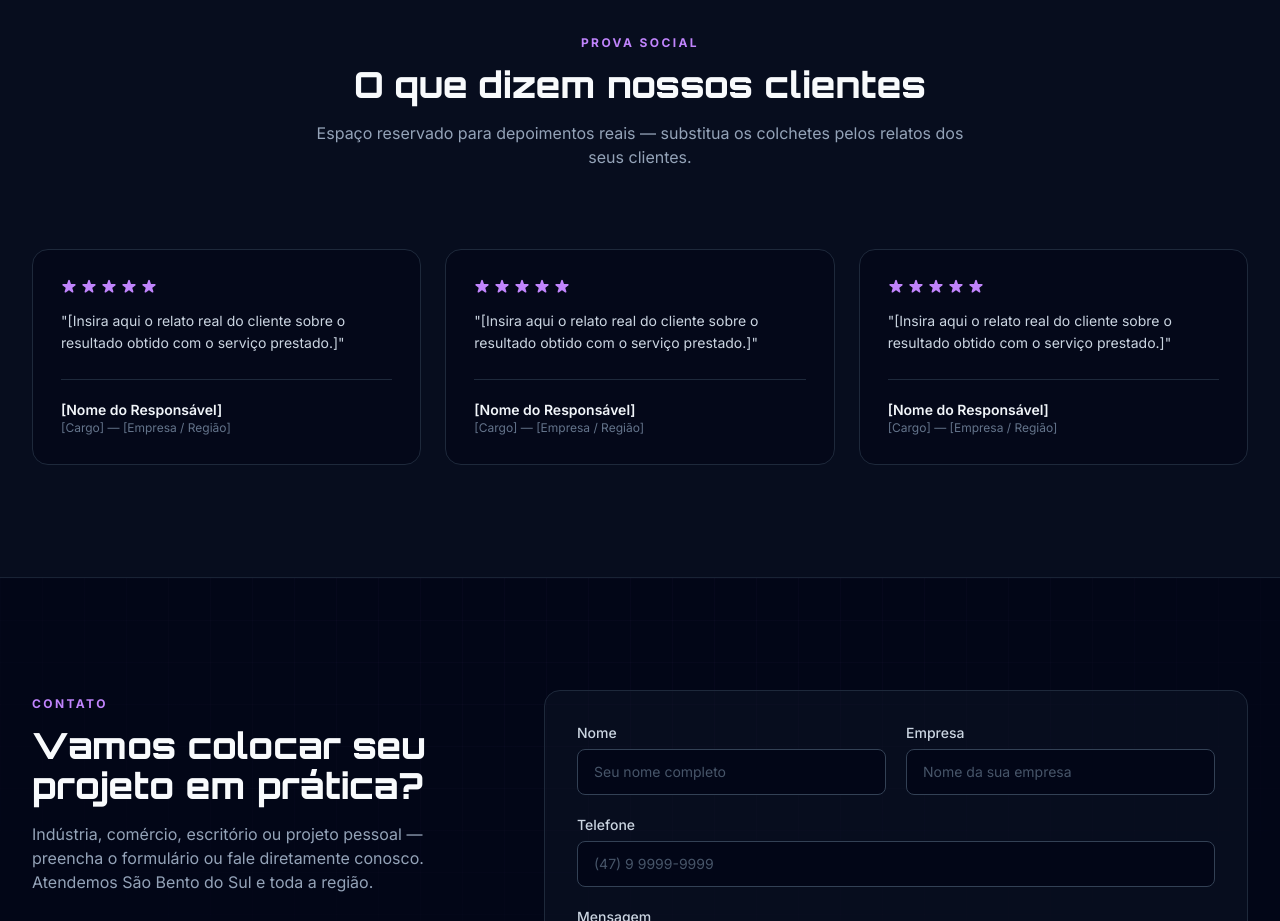
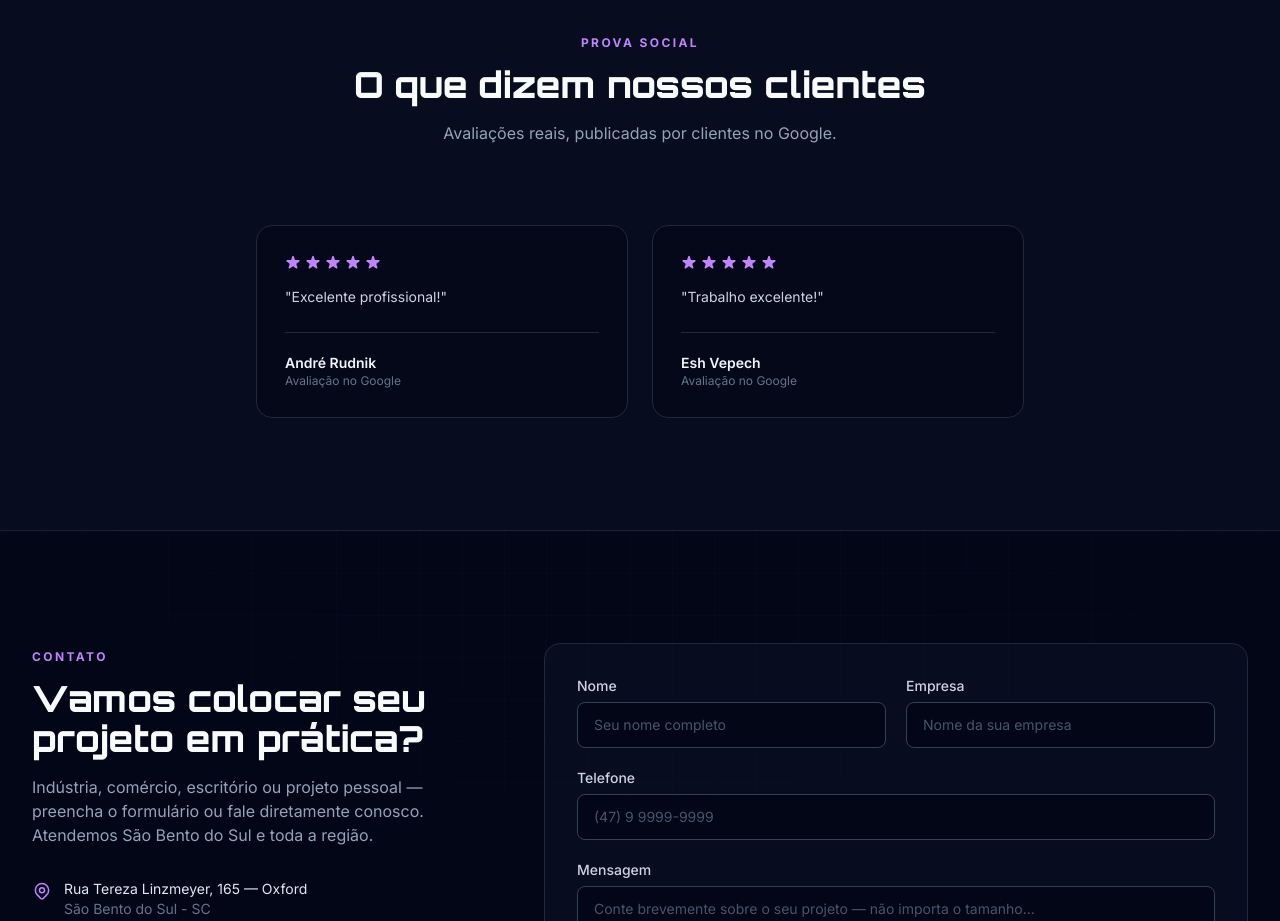
Before and after one commit to langagu05-cloud/langatechautomation, a plain HTML site: page index.html in a window 1280 px wide. Shown: the part 4040-4961 px from the top of the page. Drawn offline with nearby package versions, Linux system fonts and the light colour scheme.

Commit message:
Add real Google reviews (André Rudnik, Esh Vepech) to Depoimentos section

```diff
--- a/index.html
+++ b/index.html
@@ -446,11 +446,11 @@
       <div class="reveal text-center max-w-2xl mx-auto mb-14 md:mb-20">
         <span class="text-xs font-bold uppercase tracking-[0.2em] text-purple-400">Prova Social</span>
         <h2 class="font-display mt-3 text-3xl md:text-4xl font-extrabold text-slate-50">O que dizem nossos clientes</h2>
-        <p class="mt-4 text-slate-400">Espaço reservado para depoimentos reais — substitua os colchetes pelos relatos dos seus clientes.</p>
+        <p class="mt-4 text-slate-400">Avaliações reais, publicadas por clientes no Google.</p>
       </div>
 
-      <div class="grid md:grid-cols-3 gap-6">
-        <!-- Card de depoimento (template) — repita este bloco para cada depoimento real -->
+      <div class="grid sm:grid-cols-2 gap-6 max-w-3xl mx-auto">
+        <!-- Depoimento real — avaliação do Google (André Rudnik) -->
         <div class="reveal rounded-2xl border border-slate-800 bg-slate-950/60 p-7">
           <div class="flex gap-1 text-purple-400 mb-4">
             <svg class="w-4 h-4" fill="currentColor" viewBox="0 0 20 20"><path d="M9.049 2.927c.3-.921 1.603-.921 1.902 0l1.286 3.957a1 1 0 00.95.69h4.162c.969 0 1.371 1.24.588 1.81l-3.368 2.447a1 1 0 00-.363 1.118l1.287 3.957c.3.921-.755 1.688-1.54 1.118l-3.367-2.447a1 1 0 00-1.175 0l-3.367 2.447c-.784.57-1.838-.197-1.539-1.118l1.286-3.957a1 1 0 00-.363-1.118L2.063 9.384c-.783-.57-.38-1.81.588-1.81h4.163a1 1 0 00.95-.69l1.285-3.957z"/></svg>
@@ -459,13 +459,14 @@
             <svg class="w-4 h-4" fill="currentColor" viewBox="0 0 20 20"><path d="M9.049 2.927c.3-.921 1.603-.921 1.902 0l1.286 3.957a1 1 0 00.95.69h4.162c.969 0 1.371 1.24.588 1.81l-3.368 2.447a1 1 0 00-.363 1.118l1.287 3.957c.3.921-.755 1.688-1.54 1.118l-3.367-2.447a1 1 0 00-1.175 0l-3.367 2.447c-.784.57-1.838-.197-1.539-1.118l1.286-3.957a1 1 0 00-.363-1.118L2.063 9.384c-.783-.57-.38-1.81.588-1.81h4.163a1 1 0 00.95-.69l1.285-3.957z"/></svg>
             <svg class="w-4 h-4" fill="currentColor" viewBox="0 0 20 20"><path d="M9.049 2.927c.3-.921 1.603-.921 1.902 0l1.286 3.957a1 1 0 00.95.69h4.162c.969 0 1.371 1.24.588 1.81l-3.368 2.447a1 1 0 00-.363 1.118l1.287 3.957c.3.921-.755 1.688-1.54 1.118l-3.367-2.447a1 1 0 00-1.175 0l-3.367 2.447c-.784.57-1.838-.197-1.539-1.118l1.286-3.957a1 1 0 00-.363-1.118L2.063 9.384c-.783-.57-.38-1.81.588-1.81h4.163a1 1 0 00.95-.69l1.285-3.957z"/></svg>
           </div>
-          <p class="text-slate-300 text-sm leading-relaxed">"[Insira aqui o relato real do cliente sobre o resultado obtido com o serviço prestado.]"</p>
+          <p class="text-slate-300 text-sm leading-relaxed">"Excelente profissional!"</p>
           <div class="mt-6 pt-5 border-t border-slate-800">
-            <p class="font-semibold text-slate-100 text-sm">[Nome do Responsável]</p>
-            <p class="text-xs text-slate-500">[Cargo] — [Empresa / Região]</p>
+            <p class="font-semibold text-slate-100 text-sm">André Rudnik</p>
+            <p class="text-xs text-slate-500">Avaliação no Google</p>
           </div>
         </div>
 
+        <!-- Depoimento real — avaliação do Google (Esh Vepech) -->
         <div class="reveal rounded-2xl border border-slate-800 bg-slate-950/60 p-7">
           <div class="flex gap-1 text-purple-400 mb-4">
             <svg class="w-4 h-4" fill="currentColor" viewBox="0 0 20 20"><path d="M9.049 2.927c.3-.921 1.603-.921 1.902 0l1.286 3.957a1 1 0 00.95.69h4.162c.969 0 1.371 1.24.588 1.81l-3.368 2.447a1 1 0 00-.363 1.118l1.287 3.957c.3.921-.755 1.688-1.54 1.118l-3.367-2.447a1 1 0 00-1.175 0l-3.367 2.447c-.784.57-1.838-.197-1.539-1.118l1.286-3.957a1 1 0 00-.363-1.118L2.063 9.384c-.783-.57-.38-1.81.588-1.81h4.163a1 1 0 00.95-.69l1.285-3.957z"/></svg>
@@ -474,25 +475,10 @@
             <svg class="w-4 h-4" fill="currentColor" viewBox="0 0 20 20"><path d="M9.049 2.927c.3-.921 1.603-.921 1.902 0l1.286 3.957a1 1 0 00.95.69h4.162c.969 0 1.371 1.24.588 1.81l-3.368 2.447a1 1 0 00-.363 1.118l1.287 3.957c.3.921-.755 1.688-1.54 1.118l-3.367-2.447a1 1 0 00-1.175 0l-3.367 2.447c-.784.57-1.838-.197-1.539-1.118l1.286-3.957a1 1 0 00-.363-1.118L2.063 9.384c-.783-.57-.38-1.81.588-1.81h4.163a1 1 0 00.95-.69l1.285-3.957z"/></svg>
             <svg class="w-4 h-4" fill="currentColor" viewBox="0 0 20 20"><path d="M9.049 2.927c.3-.921 1.603-.921 1.902 0l1.286 3.957a1 1 0 00.95.69h4.162c.969 0 1.371 1.24.588 1.81l-3.368 2.447a1 1 0 00-.363 1.118l1.287 3.957c.3.921-.755 1.688-1.54 1.118l-3.367-2.447a1 1 0 00-1.175 0l-3.367 2.447c-.784.57-1.838-.197-1.539-1.118l1.286-3.957a1 1 0 00-.363-1.118L2.063 9.384c-.783-.57-.38-1.81.588-1.81h4.163a1 1 0 00.95-.69l1.285-3.957z"/></svg>
           </div>
-          <p class="text-slate-300 text-sm leading-relaxed">"[Insira aqui o relato real do cliente sobre o resultado obtido com o serviço prestado.]"</p>
+          <p class="text-slate-300 text-sm leading-relaxed">"Trabalho excelente!"</p>
           <div class="mt-6 pt-5 border-t border-slate-800">
-            <p class="font-semibold text-slate-100 text-sm">[Nome do Responsável]</p>
-            <p class="text-xs text-slate-500">[Cargo] — [Empresa / Região]</p>
-          </div>
-        </div>
-
-        <div class="reveal rounded-2xl border border-slate-800 bg-slate-950/60 p-7">
-          <div class="flex gap-1 text-purple-400 mb-4">
-            <svg class="w-4 h-4" fill="currentColor" viewBox="0 0 20 20"><path d="M9.049 2.927c.3-.921 1.603-.921 1.902 0l1.286 3.957a1 1 0 00.95.69h4.162c.969 0 1.371 1.24.588 1.81l-3.368 2.447a1 1 0 00-.363 1.118l1.287 3.957c.3.921-.755 1.688-1.54 1.118l-3.367-2.447a1 1 0 00-1.175 0l-3.367 2.447c-.784.57-1.838-.197-1.539-1.118l1.286-3.957a1 1 0 00-.363-1.118L2.063 9.384c-.783-.57-.38-1.81.588-1.81h4.163a1 1 0 00.95-.69l1.285-3.957z"/></svg>
-            <svg class="w-4 h-4" fill="currentColor" viewBox="0 0 20 20"><path d="M9.049 2.927c.3-.921 1.603-.921 1.902 0l1.286 3.957a1 1 0 00.95.69h4.162c.969 0 1.371 1.24.588 1.81l-3.368 2.447a1 1 0 00-.363 1.118l1.287 3.957c.3.921-.755 1.688-1.54 1.118l-3.367-2.447a1 1 0 00-1.175 0l-3.367 2.447c-.784.57-1.838-.197-1.539-1.118l1.286-3.957a1 1 0 00-.363-1.118L2.063 9.384c-.783-.57-.38-1.81.588-1.81h4.163a1 1 0 00.95-.69l1.285-3.957z"/></svg>
-            <svg class="w-4 h-4" fill="currentColor" viewBox="0 0 20 20"><path d="M9.049 2.927c.3-.921 1.603-.921 1.902 0l1.286 3.957a1 1 0 00.95.69h4.162c.969 0 1.371 1.24.588 1.81l-3.368 2.447a1 1 0 00-.363 1.118l1.287 3.957c.3.921-.755 1.688-1.54 1.118l-3.367-2.447a1 1 0 00-1.175 0l-3.367 2.447c-.784.57-1.838-.197-1.539-1.118l1.286-3.957a1 1 0 00-.363-1.118L2.063 9.384c-.783-.57-.38-1.81.588-1.81h4.163a1 1 0 00.95-.69l1.285-3.957z"/></svg>
-            <svg class="w-4 h-4" fill="currentColor" viewBox="0 0 20 20"><path d="M9.049 2.927c.3-.921 1.603-.921 1.902 0l1.286 3.957a1 1 0 00.95.69h4.162c.969 0 1.371 1.24.588 1.81l-3.368 2.447a1 1 0 00-.363 1.118l1.287 3.957c.3.921-.755 1.688-1.54 1.118l-3.367-2.447a1 1 0 00-1.175 0l-3.367 2.447c-.784.57-1.838-.197-1.539-1.118l1.286-3.957a1 1 0 00-.363-1.118L2.063 9.384c-.783-.57-.38-1.81.588-1.81h4.163a1 1 0 00.95-.69l1.285-3.957z"/></svg>
-            <svg class="w-4 h-4" fill="currentColor" viewBox="0 0 20 20"><path d="M9.049 2.927c.3-.921 1.603-.921 1.902 0l1.286 3.957a1 1 0 00.95.69h4.162c.969 0 1.371 1.24.588 1.81l-3.368 2.447a1 1 0 00-.363 1.118l1.287 3.957c.3.921-.755 1.688-1.54 1.118l-3.367-2.447a1 1 0 00-1.175 0l-3.367 2.447c-.784.57-1.838-.197-1.539-1.118l1.286-3.957a1 1 0 00-.363-1.118L2.063 9.384c-.783-.57-.38-1.81.588-1.81h4.163a1 1 0 00.95-.69l1.285-3.957z"/></svg>
-          </div>
-          <p class="text-slate-300 text-sm leading-relaxed">"[Insira aqui o relato real do cliente sobre o resultado obtido com o serviço prestado.]"</p>
-          <div class="mt-6 pt-5 border-t border-slate-800">
-            <p class="font-semibold text-slate-100 text-sm">[Nome do Responsável]</p>
-            <p class="text-xs text-slate-500">[Cargo] — [Empresa / Região]</p>
+            <p class="font-semibold text-slate-100 text-sm">Esh Vepech</p>
+            <p class="text-xs text-slate-500">Avaliação no Google</p>
           </div>
         </div>
       </div>
```
